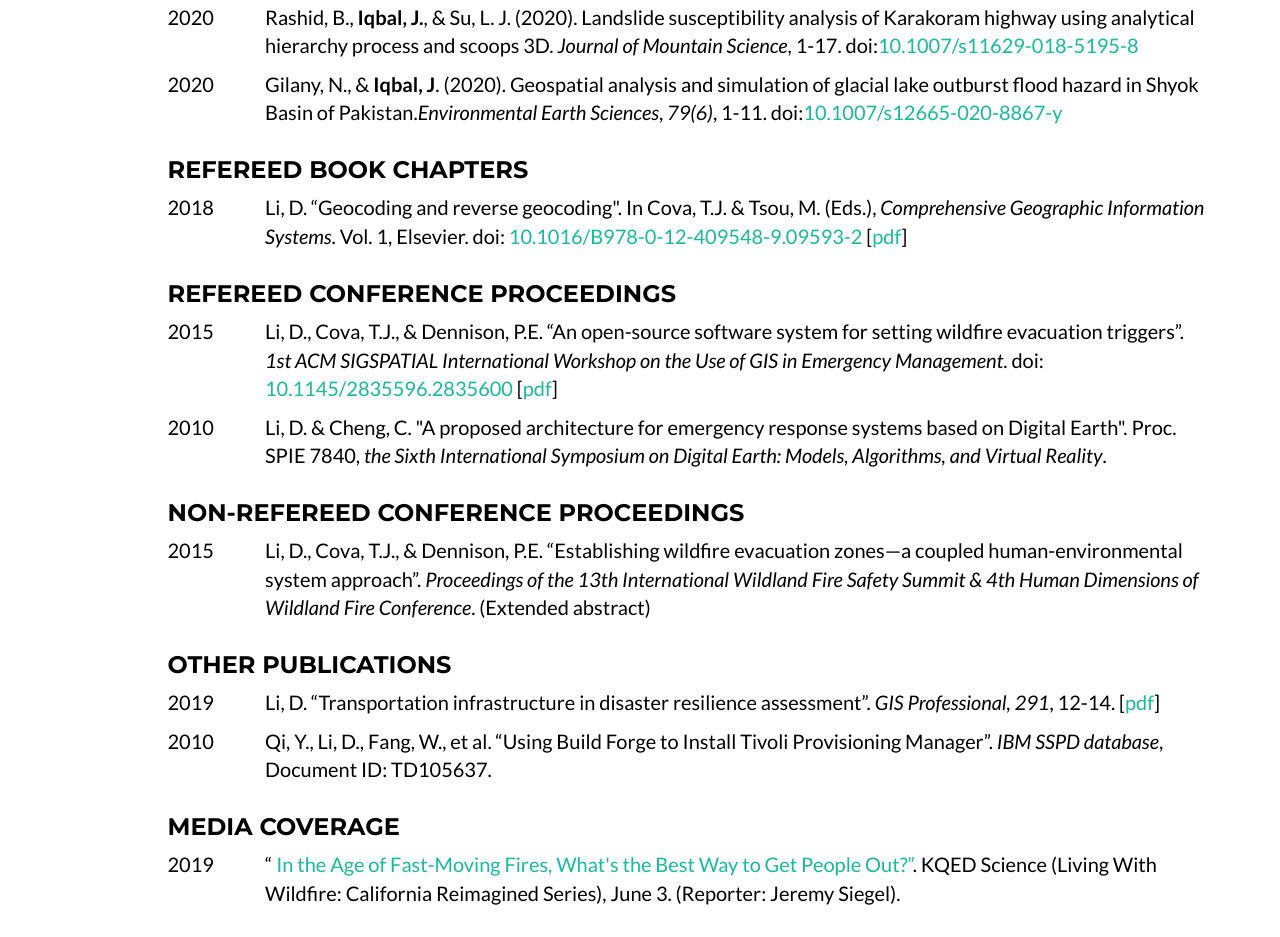
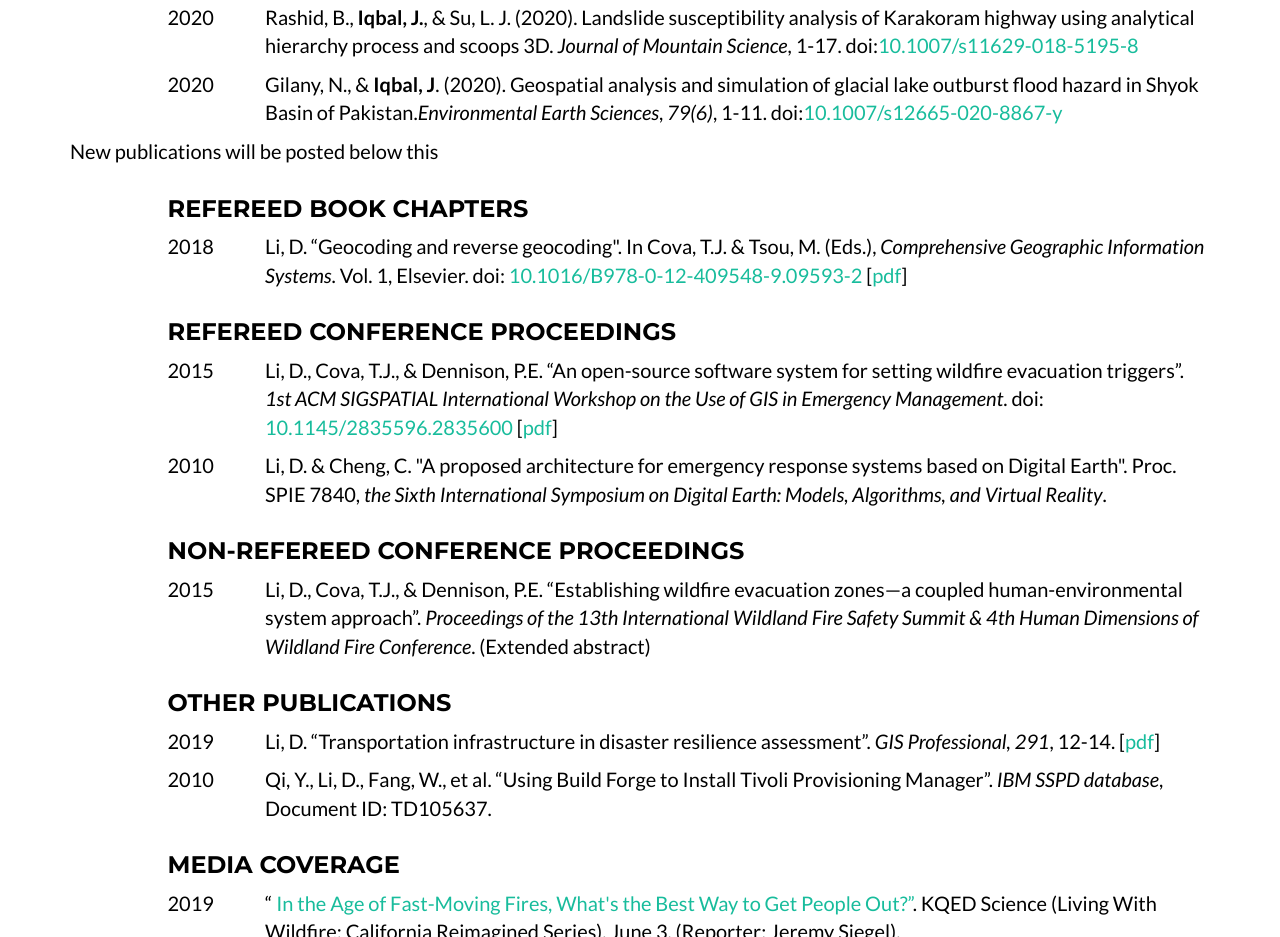
Before and after one commit to drjavediqbal/drjavediqbal.github.io, a website: page index.html in a window 1280 px wide. Shown: the part 4037-4974 px from the top of the page. Drawn offline with nearby package versions, Linux system fonts and the light colour scheme.

Commit message:
Update index.html

```diff
--- a/index.html
+++ b/index.html
@@ -341,6 +341,7 @@
                 </div>
             </div>
 
+<p> New publications will be posted below this</p>
 
 
             <div class="row">
```
